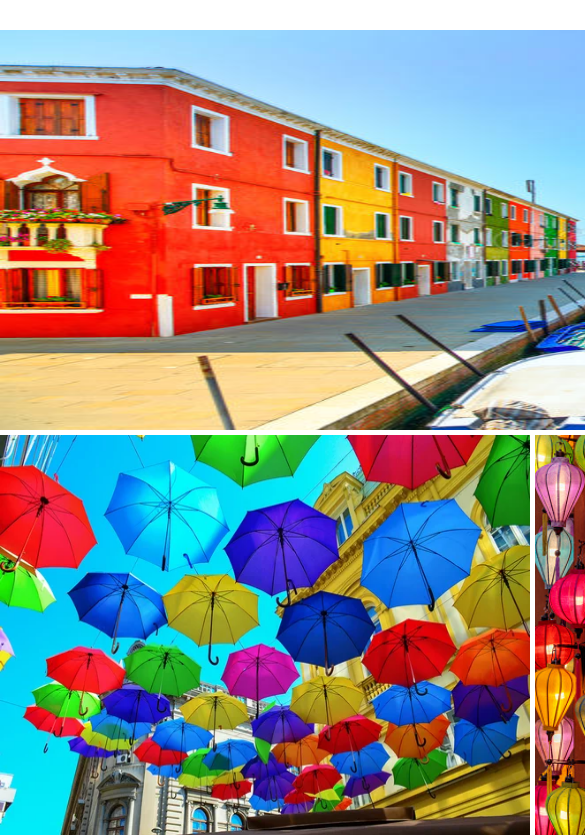
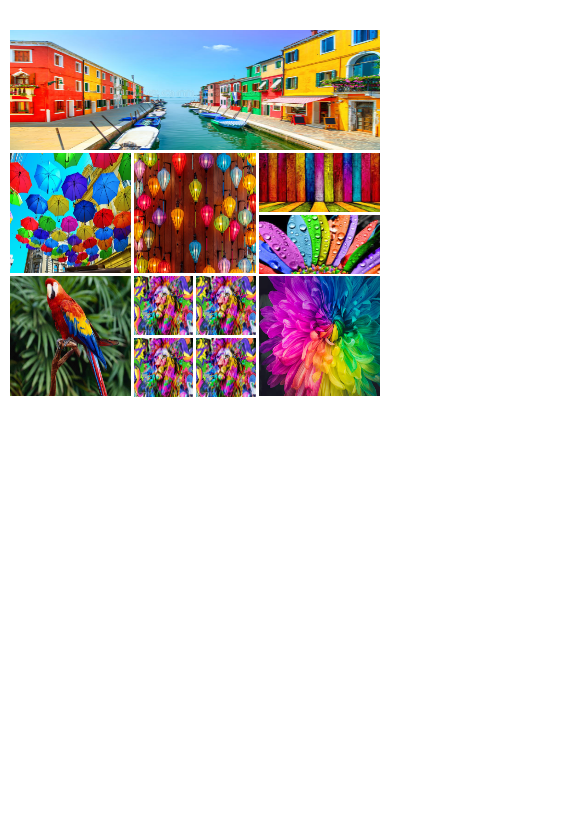
Before and after one commit to Sanowar-Alam-Maruf/Row-Colum-image-table, a plain HTML site: page index.html in a window 390 px wide. Shown: the top 837 px of the page, 585 px wide, since content can reach past the window. Drawn offline with Linux system fonts and the light colour scheme.

Commit message:
some commit

```diff
--- a/style.css
+++ b/style.css
@@ -47,3 +47,53 @@ img {
 .row-02 , .row-03 {
     margin-top: 5px;
 }
+
+@media (max-width :576px) {
+    body {
+        width: 100%;
+    }
+
+    section {
+        margin: 10px 10px 10px 10px;
+    }
+
+    img {
+        width: 100%;
+        height: 100%;
+    }
+
+    .row-01 {
+        height: 120px;
+    }
+
+    .row-02 {
+        display: grid;
+        grid-template-columns: repeat(3,1fr);
+        grid-template-rows: 120px;
+        gap: 3px;
+    }
+
+    .two-img {
+        display: grid;
+        grid-template-rows: repeat(2,49%);
+        gap: 3px;
+    }
+
+    .row-03 {
+        display: grid;
+        grid-template-columns: repeat(3,1fr);
+        grid-template-rows: 120px;
+        gap: 3px;
+    }
+
+    .four-img {
+        display: grid;
+        grid-template-columns: repeat(2,1fr);
+        grid-template-rows: repeat(2,49%);
+        gap: 3px;
+    }
+
+    .row-02 , .row-03 {
+        margin-top: 3px;
+    }
+}
```
